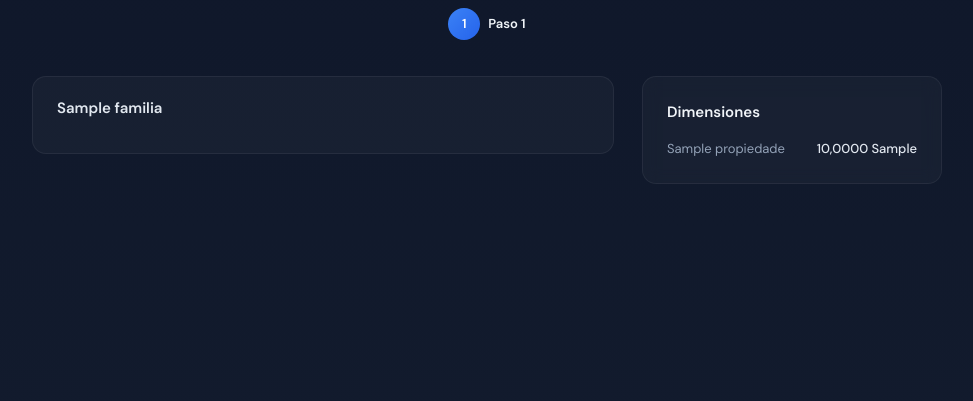
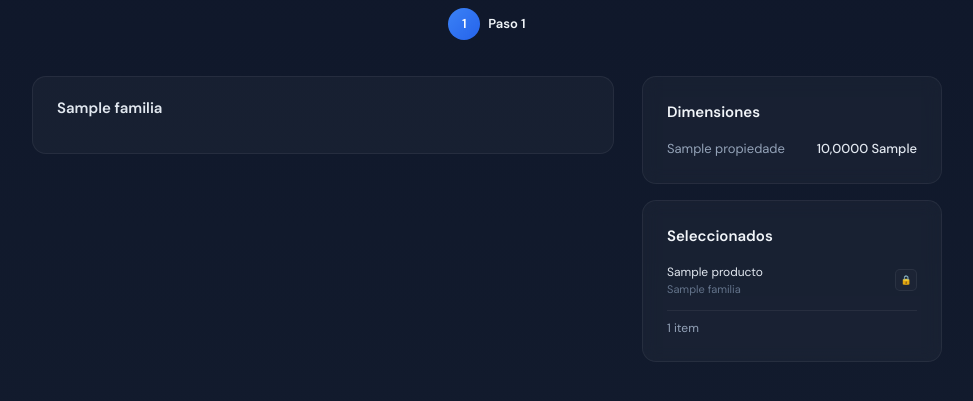
Before and after one commit to luciaf17/cotizador, a Django app: page /1/paso/1/ in a window 1280 px wide. Shown: the part 170-571 px from the top of the page, without its empty margins (153-1126 px from the left). Run offline with Django 5.2, Linux system fonts and the light colour scheme; a user stored in the database is signed in; tables that the repository leaves empty hold one stand-in row (values such as "Sample post"); some libraries are stand-ins or nearby versions.

Commit message:
feat: agregar resumen de selecciones en vivo en sidebar
Sidebar lateral muestra todos los productos seleccionados con:
- Nombre del producto y familia
- Cantidad (si > 1, ej rodados)
- Boton X para quitar (solo familias con obligatoria=NO)
- Candado para items obligatorios (no se pueden quitar)
- Se actualiza con cada seleccion (redirect recarga pagina)
- Incluido en paso normal y paso rodados
- View quitar_item valida que la familia sea obligatoria=NO

Co-Authored-By: Claude Opus 4.6 (1M context) <noreply@anthropic.com>

```diff
--- a/apps/cotizaciones/urls.py
+++ b/apps/cotizaciones/urls.py
@@ -17,6 +17,8 @@ urlpatterns = [
     path('<int:cotizacion_id>/paso/<int:orden>/', views.paso, name='cotizacion_paso'),
     # Seleccionar producto en paso
     path('<int:cotizacion_id>/seleccionar/', views.seleccionar_producto, name='seleccionar_producto'),
+    # Quitar item desde resumen lateral
+    path('<int:cotizacion_id>/quitar-item/<int:item_id>/', views.quitar_item, name='quitar_item'),
     # Rodados automáticos
     path('<int:cotizacion_id>/rodados/<int:familia_idx>/', views.paso_rodados, name='cotizacion_rodados'),
     path('<int:cotizacion_id>/seleccionar-rodado/', views.seleccionar_rodado, name='seleccionar_rodado'),
--- a/apps/cotizaciones/views.py
+++ b/apps/cotizaciones/views.py
@@ -115,6 +115,14 @@ def _build_paso_context(cotizacion, orden, tenant):
 
     dimensiones = _build_dimensiones(acumulado, tenant)
 
+    # Resumen de selecciones: todos los items de la cotización
+    items_resumen = []
+    for item in cotizacion.items.select_related('producto', 'familia').all():
+        items_resumen.append({
+            'item': item,
+            'puede_quitar': item.familia.obligatoria == 'NO',
+        })
+
     # Nav
     has_prev = current_idx > 0
     prev_orden = ordenes[current_idx - 1] if has_prev else None
@@ -152,6 +160,7 @@ def _build_paso_context(cotizacion, orden, tenant):
         'mostrar_continuar': mostrar_continuar,
         'continuar_url': continuar_url,
         'es_rodado': False,
+        'items_resumen': items_resumen,
     }
 
 
@@ -354,6 +363,22 @@ def seleccionar_producto(request, cotizacion_id):
     return redirect('cotizacion_paso', cotizacion_id=cotizacion_id, orden=orden)
 
 
+@login_required
+def quitar_item(request, cotizacion_id, item_id):
+    """Quitar un item desde el resumen lateral (solo familias con obligatoria=NO)."""
+    tenant = _get_tenant()
+    cotizacion = get_object_or_404(Cotizacion, id=cotizacion_id, tenant=tenant)
+
+    if request.method == 'POST':
+        item = get_object_or_404(CotizacionItem, id=item_id, cotizacion=cotizacion)
+        if item.familia.obligatoria == 'NO':
+            orden = item.familia.orden
+            item.delete()
+            return redirect('cotizacion_paso', cotizacion_id=cotizacion_id, orden=orden)
+
+    return redirect('cotizacion_inicio')
+
+
 # ── Rodados automáticos ──────────────────────────────────────────────
 
 
@@ -413,6 +438,10 @@ def paso_rodados(request, cotizacion_id, familia_idx):
         'continuar_url': continuar_url,
         'ordenes': ordenes_normales,
         'es_rodado': True,
+        'items_resumen': [
+            {'item': item, 'puede_quitar': item.familia.obligatoria == 'NO'}
+            for item in cotizacion.items.select_related('producto', 'familia').all()
+        ],
     }
 
     return render(request, 'cotizaciones/paso_rodados.html', context)
--- /dev/null
+++ b/templates/cotizaciones/partials/resumen_selecciones.html
@@ -0,0 +1,41 @@
+{% if items_resumen %}
+<div class="card" style="padding: 24px; backdrop-filter: blur(8px); margin-top: 16px;">
+    <h3 style="color: #f1f5f9; font-size: 15px; font-weight: 600; margin: 0 0 16px;">Seleccionados</h3>
+    <div style="display: flex; flex-direction: column; gap: 8px;">
+        {% for ir in items_resumen %}
+        <div style="display: flex; justify-content: space-between; align-items: center; gap: 8px;">
+            <div style="flex: 1; min-width: 0;">
+                <div style="color: #e2e8f0; font-size: 12px; white-space: nowrap; overflow: hidden; text-overflow: ellipsis;">
+                    {{ ir.item.producto.nombre }}
+                </div>
+                <div style="color: #64748b; font-size: 11px;">
+                    {{ ir.item.familia.nombre }}
+                    {% if ir.item.cantidad > 1 %} &middot; x{{ ir.item.cantidad }}{% endif %}
+                </div>
+            </div>
+            {% if ir.puede_quitar %}
+            <form method="post" action="{% url 'quitar_item' cotizacion_id=cotizacion.id item_id=ir.item.id %}" style="margin: 0;">
+                {% csrf_token %}
+                <button type="submit"
+                        style="width: 22px; height: 22px; border-radius: 5px; border: 1px solid rgba(239,68,68,0.2);
+                               background: rgba(239,68,68,0.1); color: #f87171; font-size: 11px; cursor: pointer;
+                               display: flex; align-items: center; justify-content: center; padding: 0; font-family: inherit;"
+                        title="Quitar {{ ir.item.producto.nombre }}">&#10005;</button>
+            </form>
+            {% else %}
+            <div style="width: 22px; height: 22px; border-radius: 5px; border: 1px solid rgba(255,255,255,0.06);
+                        background: rgba(255,255,255,0.02); color: #475569; font-size: 9px;
+                        display: flex; align-items: center; justify-content: center;"
+                 title="No se puede quitar (familia obligatoria)">&#128274;</div>
+            {% endif %}
+        </div>
+        {% endfor %}
+    </div>
+    {% if items_resumen %}
+    <div class="divider" style="margin: 12px 0 8px;"></div>
+    <div style="display: flex; justify-content: space-between;">
+        <span style="color: #94a3b8; font-size: 12px;">{{ items_resumen|length }} item{{ items_resumen|length|pluralize:"es" }}</span>
+    </div>
+    {% endif %}
+</div>
+{% endif %}
--- a/templates/cotizaciones/paso.html
+++ b/templates/cotizaciones/paso.html
@@ -33,15 +33,15 @@
     </div>
 
     <!-- Layout: content + sidebar -->
-    <div style="display: grid; grid-template-columns: 1fr {% if dimensiones %}300px{% endif %}; gap: 28px;">
+    <div style="display: grid; grid-template-columns: 1fr 300px; gap: 28px;">
         <!-- Main content -->
         <div id="paso-content">
             {% include "cotizaciones/partials/paso_content.html" %}
         </div>
 
-        <!-- Sidebar: dimensiones acumuladas -->
-        {% if dimensiones %}
+        <!-- Sidebar -->
         <div style="position: sticky; top: 80px; align-self: start;">
+            {% if dimensiones %}
             <div class="card" style="padding: 24px; backdrop-filter: blur(8px);">
                 <h3 style="color: #f1f5f9; font-size: 15px; font-weight: 600; margin: 0 0 16px;">Dimensiones</h3>
                 <div style="display: flex; flex-direction: column; gap: 10px;">
@@ -53,8 +53,10 @@
                     {% endfor %}
                 </div>
             </div>
+            {% endif %}
+
+            {% include "cotizaciones/partials/resumen_selecciones.html" %}
         </div>
-        {% endif %}
     </div>
 </div>
 {% endblock %}
--- a/templates/cotizaciones/paso_rodados.html
+++ b/templates/cotizaciones/paso_rodados.html
@@ -87,8 +87,8 @@
             </div>
         </div>
 
-        {% if dimensiones %}
         <div style="position: sticky; top: 80px; align-self: start;">
+            {% if dimensiones %}
             <div class="card" style="padding: 24px; backdrop-filter: blur(8px);">
                 <h3 style="color: #f1f5f9; font-size: 15px; font-weight: 600; margin: 0 0 16px;">Dimensiones</h3>
                 <div style="display: flex; flex-direction: column; gap: 10px;">
@@ -100,8 +100,9 @@
                     {% endfor %}
                 </div>
             </div>
+            {% endif %}
+            {% include "cotizaciones/partials/resumen_selecciones.html" %}
         </div>
-        {% endif %}
     </div>
 </div>
 {% endblock %}
```
